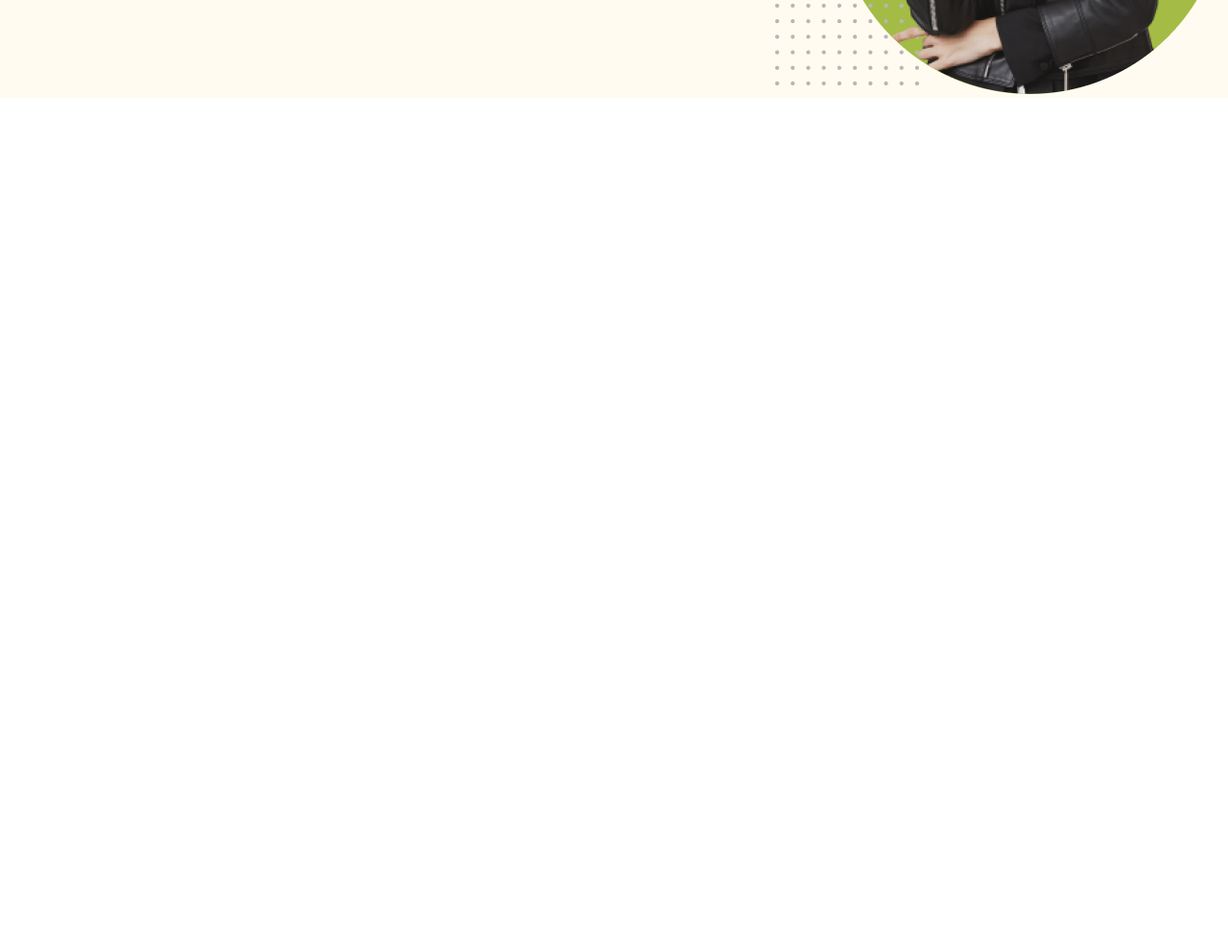
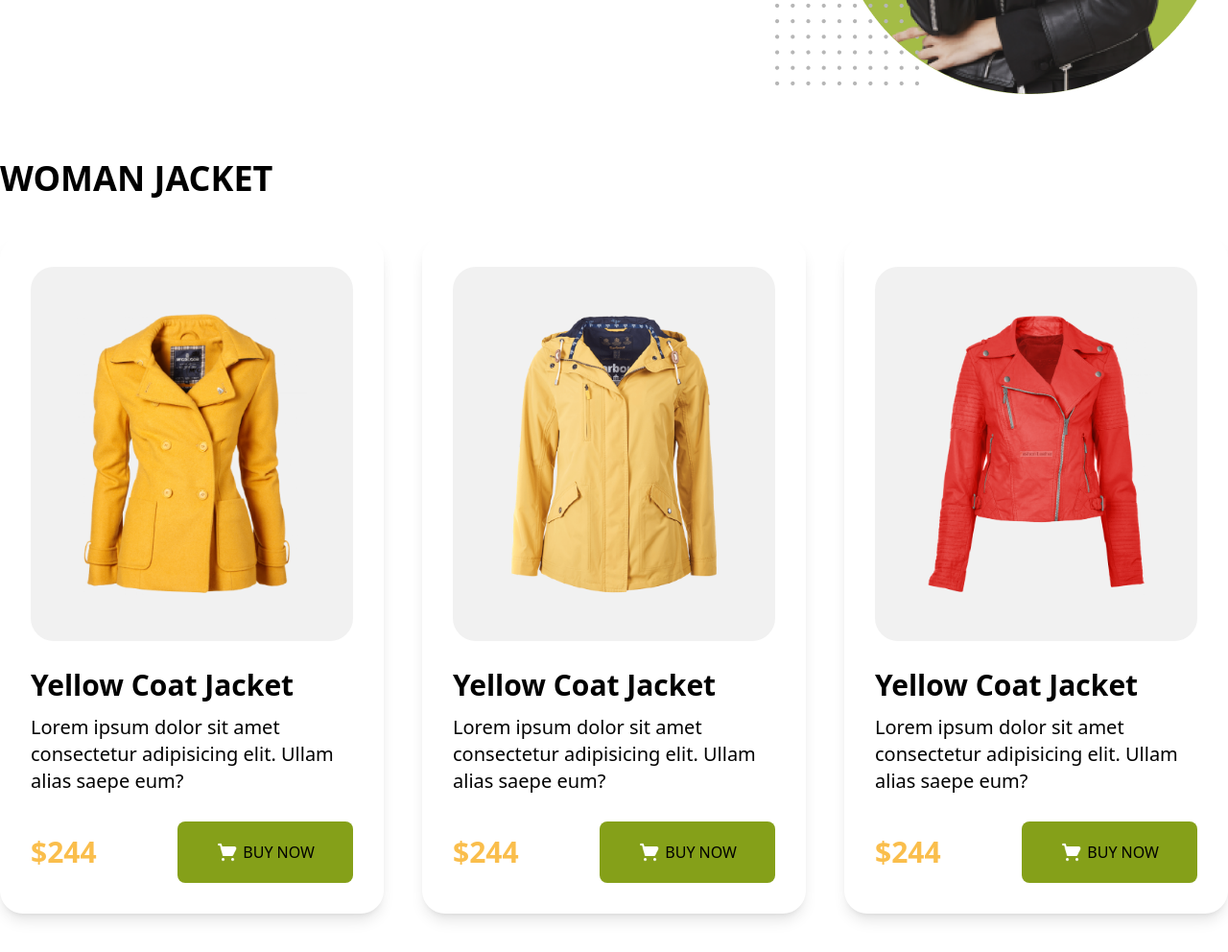
Before and after one commit to azharanowar/penguin-fashion-tailwind, a plain HTML site: page index.html in a window 1280 px wide. Shown: the part 500-1492 px from the top of the page at 96% size. Before the commit the page ends 800 px from the top, so only its background shows below. Drawn offline with nearby package versions, Linux system fonts and the light colour scheme.

Commit message:
Women jackets section completed

```diff
--- a/index.html
+++ b/index.html
@@ -6,10 +6,19 @@
     <meta name="viewport" content="width=device-width, initial-scale=1.0">
     <title>Penguin Fashion</title>
     <script src="https://cdn.tailwindcss.com"></script>
+    <script>
+        tailwind.config = {
+            theme: {
+                colors: {
+                    'header': '#FFFBF0',
+                },
+            },
+        }
+    </script>
 </head>
 <body>
 
-<header class="bg-[#FFFBF0] py-1">
+<header class="bg-header-bg py-1">
     <div class="container mx-auto">
         <div class="row columns-2 flex justify-between items-center py-8">
             <div class="w-1/4">
@@ -53,5 +62,83 @@
     </div>
 </header>
 
+<main>
+    <div class="container mx-auto">
+
+        <!-- Women Jackets Start -->
+        <div class="row mt-16">
+            <div class="columns-1">
+                <h2 class="uppercase font-bold text-4xl">Woman Jacket</h2>
+                <div class="row columns-3 my-10 gap-10">
+                    <div class="bg-white shadow-lg rounded-3xl p-8">
+                        <div class="bg-[#F1F1F1] rounded-3xl">
+                            <img src="assets/images/jacket-1.png" class="p-12" alt="Jackets Image">
+                        </div>
+                        <div class="pt-7 space-y-3">
+                            <h2 class="text-3xl font-semibold">Yellow Coat Jacket </h2>
+                            <p class="text-xl text-gray-600">Lorem ipsum dolor sit amet consectetur adipisicing elit. Ullam alias saepe eum?</p>
+                            <div class="row columns-2 pt-4 flex justify-between items-center">
+                                <div>
+                                    <h4 class="text-[#FABE4C] font-bold text-3xl">$244</h4>
+                                </div>
+                                <div>
+                                    <a href="#" class="">
+                                        <button class="bg-[#85A019] text-white py-5 px-10 rounded-lg uppercase font-medium hover:bg-[#A4BC46]">
+                                            <img src="assets/images/icons/shopping-cart 1.png" class="w-6 mr-1 float-left" alt="Shopping Cart">Buy Now
+                                        </button>
+                                    </a>
+                                </div>
+                            </div>
+                        </div>
+                    </div>
+                    <div class="bg-white shadow-lg rounded-3xl p-8">
+                        <div class="bg-[#F1F1F1] rounded-3xl">
+                            <img src="assets/images/jacket-2.png" class="p-12" alt="Jackets Image">
+                        </div>
+                        <div class="pt-7 space-y-3">
+                            <h2 class="text-3xl font-semibold">Yellow Coat Jacket </h2>
+                            <p class="text-xl text-gray-600">Lorem ipsum dolor sit amet consectetur adipisicing elit. Ullam alias saepe eum?</p>
+                            <div class="row columns-2 pt-4 flex justify-between items-center">
+                                <div>
+                                    <h4 class="text-[#FABE4C] font-bold text-3xl">$244</h4>
+                                </div>
+                                <div>
+                                    <a href="#" class="">
+                                        <button class="bg-[#85A019] text-white py-5 px-10 rounded-lg uppercase font-medium hover:bg-[#A4BC46]">
+                                            <img src="assets/images/icons/shopping-cart 1.png" class="w-6 mr-1 float-left" alt="Shopping Cart">Buy Now
+                                        </button>
+                                    </a>
+                                </div>
+                            </div>
+                        </div>
+                    </div>
+                    <div class="bg-white shadow-lg rounded-3xl p-8">
+                        <div class="bg-[#F1F1F1] rounded-3xl">
+                            <img src="assets/images/jacket-3.png" class="p-12" alt="Jackets Image">
+                        </div>
+                        <div class="pt-7 space-y-3">
+                            <h2 class="text-3xl font-semibold">Yellow Coat Jacket </h2>
+                            <p class="text-xl text-gray-600">Lorem ipsum dolor sit amet consectetur adipisicing elit. Ullam alias saepe eum?</p>
+                            <div class="row columns-2 pt-4 flex justify-between items-center">
+                                <div>
+                                    <h4 class="text-[#FABE4C] font-bold text-3xl">$244</h4>
+                                </div>
+                                <div>
+                                    <a href="#" class="">
+                                        <button class="bg-[#85A019] text-white py-5 px-10 rounded-lg uppercase font-medium hover:bg-[#A4BC46]">
+                                            <img src="assets/images/icons/shopping-cart 1.png" class="w-6 mr-1 float-left" alt="Shopping Cart">Buy Now
+                                        </button>
+                                    </a>
+                                </div>
+                            </div>
+                        </div>
+                    </div>
+                </div>
+            </div>
+        </div>
+
+    </div>
+</main>
+
 </body>
 </html>
```
